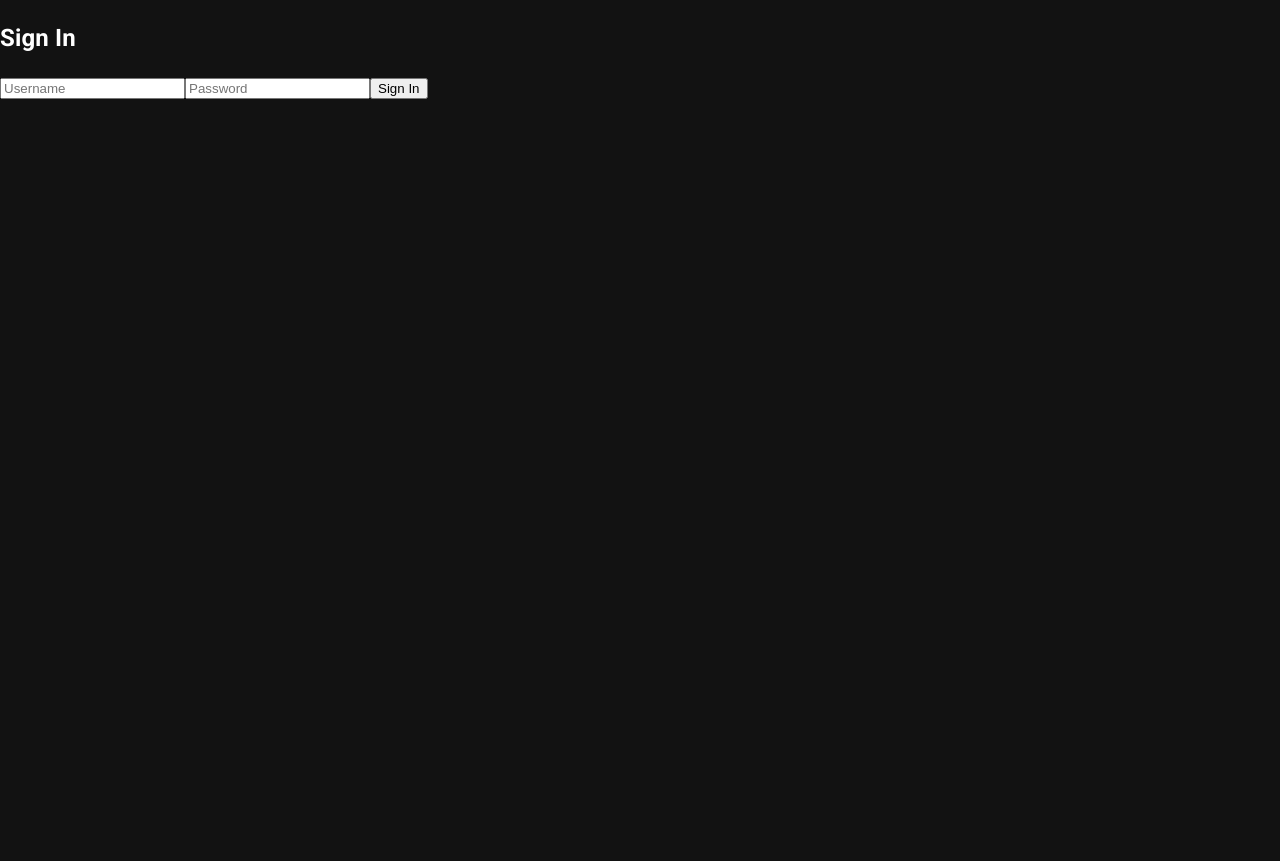
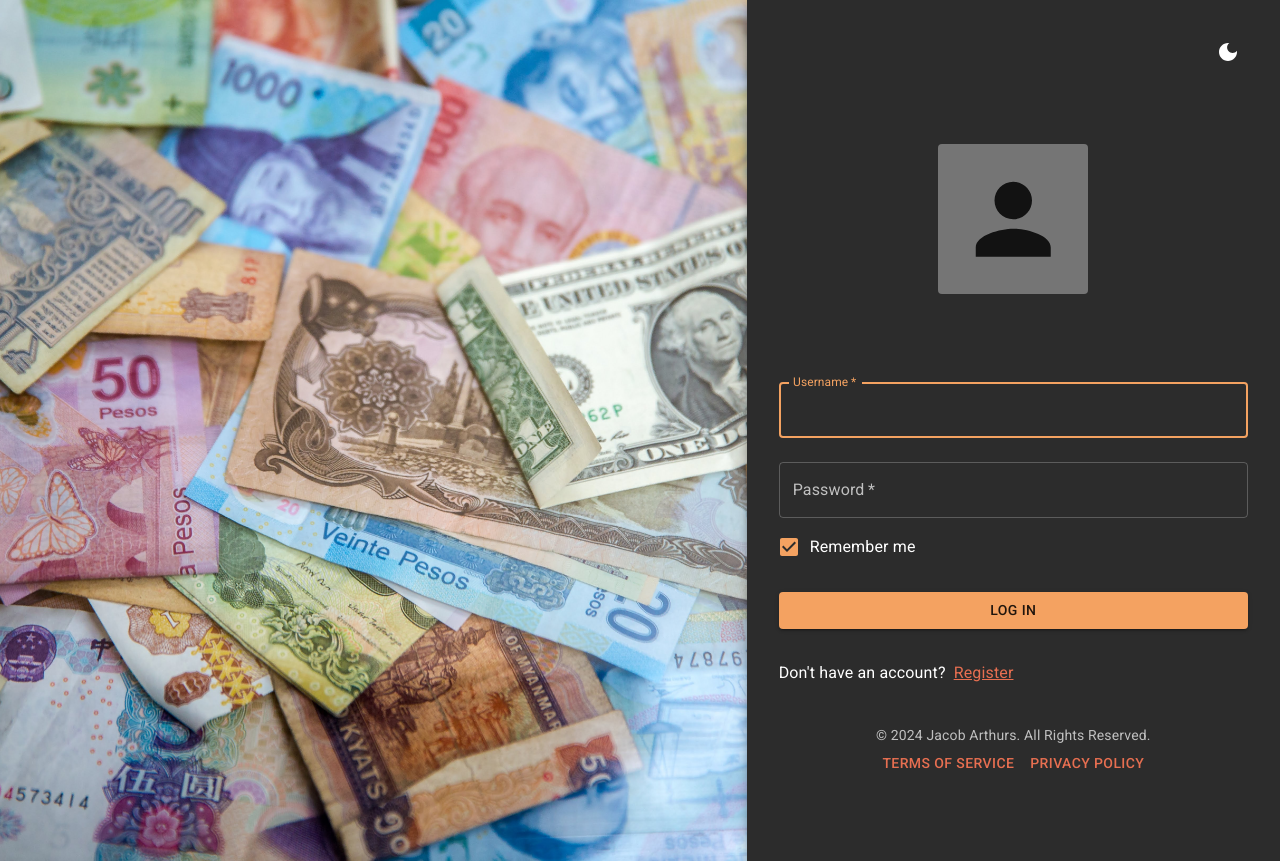
Before and after one commit to JacobArthurs/expense-tracker-frontend, a React (Vite) app: page /login in a window 1280 px wide. Before the commit the page ends 800 px from the top, so only its background shows below. Built offline with nearby package versions, Linux system fonts and the light colour scheme.

Commit message:
Add login page

```diff
--- a/src/pages/Login.jsx
+++ b/src/pages/Login.jsx
@@ -2,18 +2,54 @@ import React from 'react';
 import axios from 'axios';
 import { useAuth } from "../providers/AuthProvider";
 import { useNavigate } from 'react-router';
+import { Avatar, Button, FormControlLabel, Grid, TextField, Typography, Box, Checkbox, useTheme, Tooltip, IconButton, Alert } from '@mui/material';
+import Paper from '@mui/material/Paper';
+import { Link } from 'react-router-dom';
+import { FooterComponent } from '../components/FooterComponent';
+import { useThemeManagment } from '../providers/ThemeManagmentProvider';
+import DarkModeIcon from '@mui/icons-material/DarkMode';
+import LightModeIcon from '@mui/icons-material/LightMode';
 
 const Login = () => {
     const { setToken } = useAuth();
     const navigate = useNavigate();
-    const [username, setUsername] = React.useState('');
-    const [password, setPassword] = React.useState('');
+    const theme = useTheme();
+    const { darkMode, handleToggleDarkMode } = useThemeManagment();
+    const [formData, setFormData] = React.useState({
+        username: '',
+        password: '',
+    });
+    const [error, setError] = React.useState('');
 
-  const handleSubmit = async () => {
+    const handleChange = (event) => {
+        setFormData({
+            ...formData,
+            [event.target.name]: event.target.value,
+          });
+    };
+
+  const handleSubmit = async (event) => {
+    event.preventDefault();
+    setError('');
+    const validationErrors = [];
+
+    if (formData.username.trim() === '') {
+      validationErrors.push('Username is required');
+    }
+
+    if (formData.password.trim() === '') {
+      validationErrors.push('Password is required');
+    }
+
+    if (validationErrors.length > 0) {
+      setError(validationErrors.join(', '));
+      return;
+    }
+
     try {
         const response = await axios.post('http://localhost:8080/api/authentication/login', {
-          userName: username,
-          password: password,
+          userName: formData.username,
+          password: formData.password,
         });
 
         const token = response.data;
@@ -24,17 +60,101 @@ const Login = () => {
             navigate('/');
         }
     } catch (error) {
-      console.error('Authentication failed:', error);
+        setError('Invalid username or password. Please double-check your credentials.')
     }
   };
 
   return (
-    <div>
-      <h2>Sign In</h2>
-      <input type="text" placeholder="Username" onChange={(e) => setUsername(e.target.value)} />
-      <input type="password" placeholder="Password" onChange={(e) => setPassword(e.target.value)} />
-      <button onClick={handleSubmit}>Sign In</button>
-    </div>
+    <Grid container component="main" sx={{ height: '100vh' }}>
+      <Grid
+        item
+        xs={false}
+        sm={4}
+        md={7}
+        sx={{
+          backgroundImage:  `url(${"src/assets/money.jpg"})`,
+          backgroundRepeat: 'no-repeat',
+          backgroundColor: (t) =>
+            t.palette.mode === 'light' ? t.palette.grey[50] : t.palette.grey[900],
+          backgroundSize: 'cover',
+          backgroundPosition: 'center',
+        }}
+      />
+      <Grid item xs={12} sm={8} md={5} component={Paper} elevation={6} square>
+        <Box
+          sx={{
+            display: 'flex',
+            justifyContent: 'end',
+            mt:4,
+            mr: 4
+          }}>
+            <Tooltip title={darkMode ? 'Switch to Light Mode' : 'Switch to Dark Mode'} arrow>
+                <IconButton onClick={handleToggleDarkMode} color="inherit">
+                    {darkMode ? <DarkModeIcon /> : <LightModeIcon />}
+                </IconButton>
+            </Tooltip>
+        </Box>
+        <Box
+          sx={{
+            my: 8,
+            mx: 4,
+            display: 'flex',
+            flexDirection: 'column',
+            alignItems: 'center',
+          }}
+        >
+          <Avatar sx={{ m: 1, width: { xs:'100px', sm:'150px' }, height: { xs:'100px', sm:'150px' } }} variant="rounded" src="/src/assets/favicon-192x192.png">
+          </Avatar>
+          <Alert severity="error" sx={{ mt: 1, width: '100%', visibility: error == '' ? 'hidden' : 'visible' }}>{error}</Alert>
+          <Box component="form" noValidate onSubmit={handleSubmit} sx={{ mt: 1, width: '100%' }}>
+            <TextField
+              margin="normal"
+              required
+              fullWidth
+              id="username"
+              label="Username"
+              name="username"
+              autoComplete='off'
+              autoFocus
+              value={formData.username}
+              onChange={handleChange}
+            />
+            <TextField
+              margin="normal"
+              required
+              fullWidth
+              id="password"
+              label="Password"
+              name="password"
+              type="password"
+              value={formData.password}
+              onChange={handleChange}
+            />
+            <FormControlLabel
+              control={<Checkbox value="remember" color="primary" defaultChecked/>}
+              label="Remember me"
+            />
+            <Button
+              type="submit"
+              fullWidth
+              variant="contained"
+              sx={{ my: 3 }}
+            >
+              Log In
+            </Button>
+            <Grid container sx={{mt: 1, mb: 3}}>
+              <Grid item>
+                <Typography variant='div' sx={{mr: 1}}>Don't have an account?</Typography>
+                <Link to="/register" variant="body2" style={{ color: theme.palette.secondary.main }}>
+                    Register
+                </Link>
+              </Grid>
+            </Grid>
+            <FooterComponent />
+          </Box>
+        </Box>
+      </Grid>
+    </Grid>
   );
 };
 
```
Also changed, not shown: src/assets/money.jpg (added).
